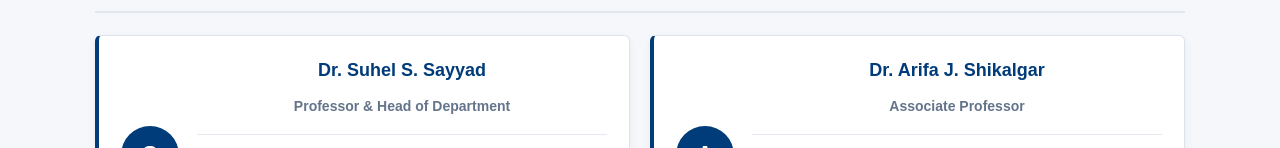
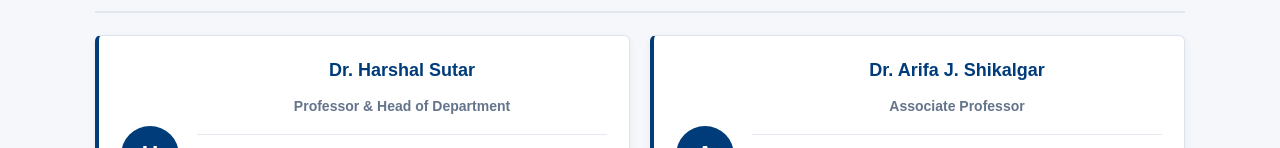
Before and after one commit to GayatriSutar2004/adcetportal, a React (Vite) app: page /faculty in a window 1280 px wide. Shown: the part 553-701 px from the top of the page. Built offline with nearby package versions, Linux system fonts and the light colour scheme.

Commit message:
Update Faculty.jsx
testing aklm

```diff
--- a/src/pages/Faculty.jsx
+++ b/src/pages/Faculty.jsx
@@ -7,7 +7,7 @@ function Faculty() {
       name: "Computer Science & Engineering",
       faculty: [
         {
-          name: "Dr. Suhel S. Sayyad",
+          name: "Dr. Harshal Sutar",
           designation: "Professor & Head of Department",
           qualification: "B.E. (Computer Science), M.Tech. (Computer Science), Ph.D.",
           expertise: "Information Security, High Performance Computing",
```
